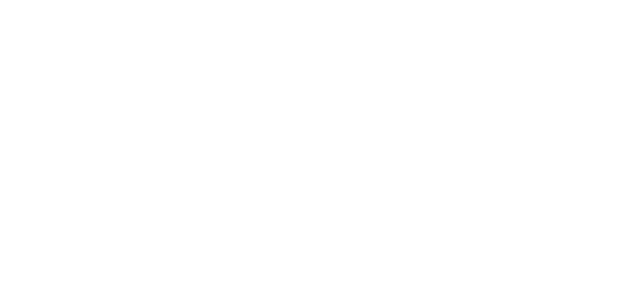
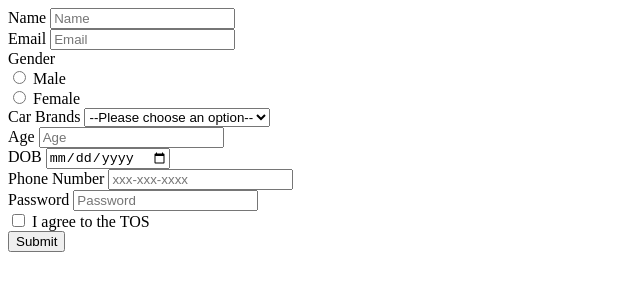
Before and after one commit to acciojob/signup-form-car-zapshooter, a website: page main.html in a window 1280 px wide. Shown: the whole page, without its empty margins (0-640 px from the left). Drawn offline with Linux system fonts and the light colour scheme.

Commit message:
created a submission

```diff
--- a/main.html
+++ b/main.html
@@ -1,16 +1,72 @@
 <!DOCTYPE html>
+<html lang="en">
+<head>
+    <meta charset="UTF-8">
+    <meta name="viewport" content="width=device-width, initial-scale=1.0">
+    <title>Signup Form</title>
+</head>
+<body>
+    <form method="post">
+        <div>
+            <label for="name">Name</label>
+            <input type="text" id="name" name="name" placeholder="Name" required>
+        </div>
 
-<html>
+        <div>
+            <label for="email">Email</label>
+            <input type="email" id="email" name="email" placeholder="Email" required>
+        </div>
 
-<head>
-	<link rel="stylesheet" href="styles.css">
-</head>
+        <div>
+            <label>Gender</label>
+            <div>
+                <input type="radio" id="gender_m" name="gender" value="male" required>
+                <label for="gender_m">Male</label>
+            </div>
+            <div>
+                <input type="radio" id="gender_f" name="gender" value="female" required>
+                <label for="gender_f">Female</label>
+            </div>
+        </div>
 
-<body>
-	<!-- the entire body must be written by student -->
-    <script type="text/javascript" src="./script.js">
-</script>
+        <div>
+            <label for="cars">Car Brands</label>
+            <select id="cars" name="cars" required>
+                <option value="">--Please choose an option--</option>
+                <option value="toyota">Toyota</option>
+                <option value="honda">Honda</option>
+                <option value="ford">Ford</option>
+                <option value="bmw">BMW</option>
+                <option value="mercedes">Mercedes</option>
+            </select>
+        </div>
 
+        <div>
+            <label for="age">Age</label>
+            <input type="number" id="age" name="age" placeholder="Age" required>
+        </div>
+
+        <div>
+            <label for="dob">DOB</label>
+            <input type="date" id="dob" name="dob" required>
+        </div>
+
+        <div>
+            <label for="tel">Phone Number</label>
+            <input type="tel" id="tel" name="tel" placeholder="xxx-xxx-xxxx">
+        </div>
+
+        <div>
+            <label for="password">Password</label>
+            <input type="password" id="password" name="password" placeholder="Password" required>
+        </div>
+
+        <div>
+            <input type="checkbox" id="tos" name="tos" required>
+            <label for="tos">I agree to the TOS</label>
+        </div>
+
+        <button type="submit">Submit</button>
+    </form>
 </body>
-
 </html>
```
